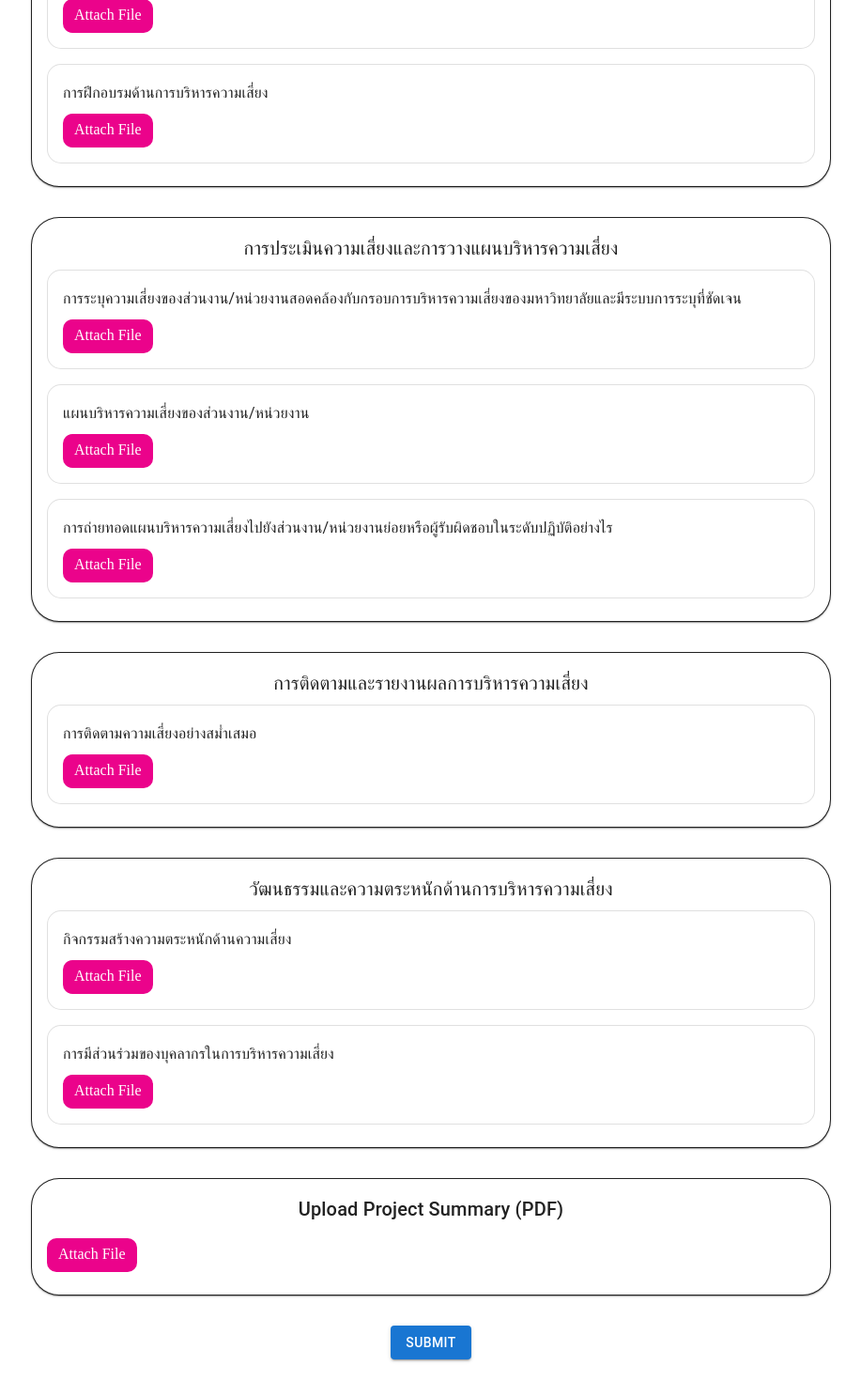
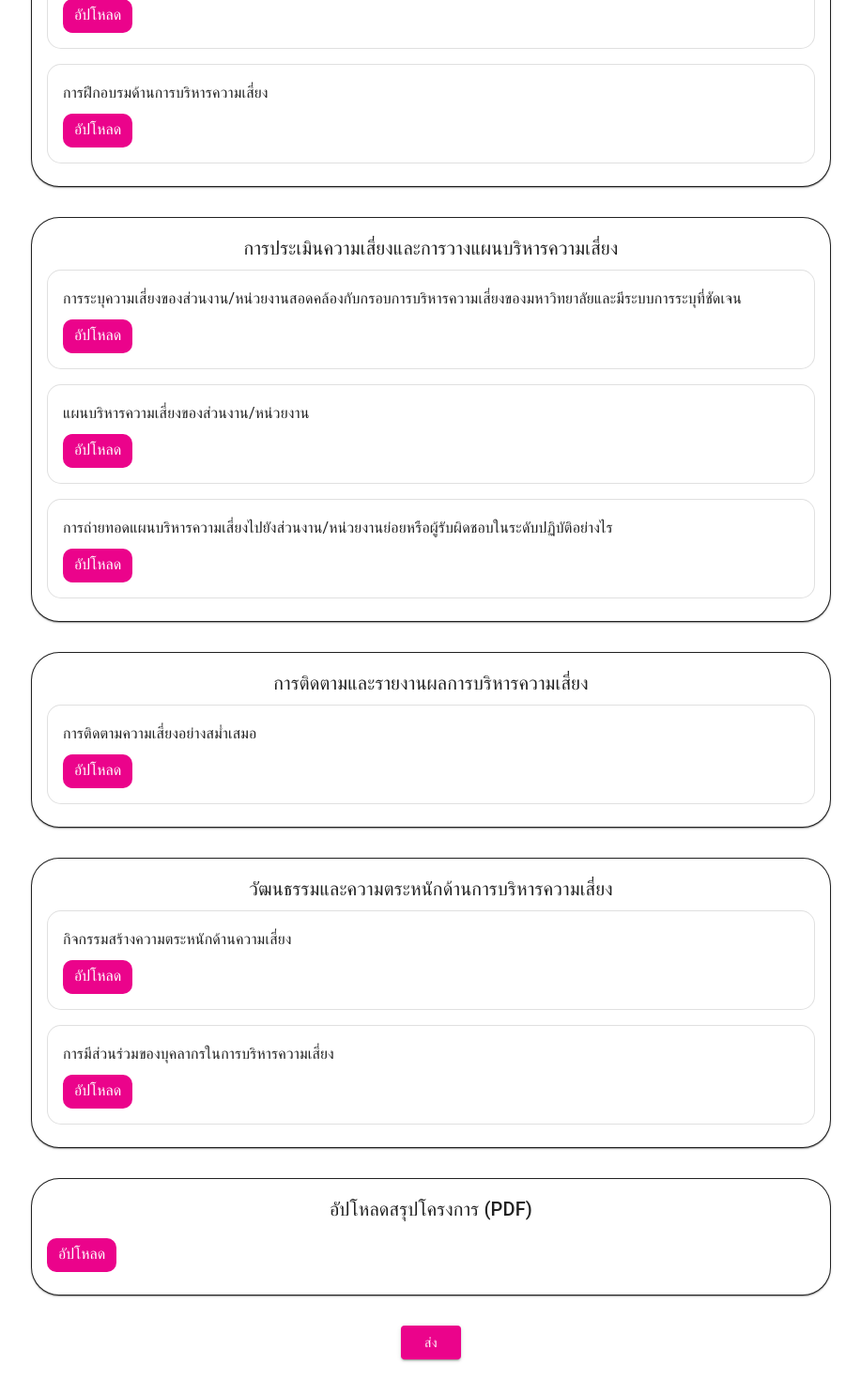
Before and after one commit to RoongChakkrin42/deepdoc_client, a Next.js app: page /submit in a window 1280 px wide. Shown: the part 880-2350 px from the top of the page at 94% size, without its empty margins (181-1098 px from the left). Built offline with nearby package versions, Linux system fonts and the light colour scheme.

Commit message:
improve ui

```diff
--- a/src/pages/submit.js
+++ b/src/pages/submit.js
@@ -165,7 +165,7 @@ export default function ProjectSubmissionForm() {
   return (
     <Container maxWidth="md" sx={{ py: 4 }}>
       <Typography variant="h4" align="center" gutterBottom>
-          Project Submission Form
+        แบบฟอร์มการส่งโครงการ
       </Typography>
       <Box component="form" onSubmit={handleSubmit}>
         <Stack spacing={2} sx={{ mb: 4 }}>
@@ -255,7 +255,7 @@ export default function ProjectSubmissionForm() {
           }}
         >
           <CardContent>
-              <Typography variant="h6" gutterBottom sx={{textAlign: 'center'}}>
+            <Typography variant="h6" gutterBottom sx={{ textAlign: "center" }}>
               การกำกับความเสี่ยงและธรรมาภิบาลองค์กร
             </Typography>
             <Stack spacing={2}>
@@ -289,7 +289,7 @@ export default function ProjectSubmissionForm() {
                       height: "20px",
                     }}
                   >
-                      Attach File
+                    อัปโหลด
                   </label>
                   {evidence1.first && (
                     <span style={{ marginTop: "8px", fontSize: "14px" }}>
@@ -332,7 +332,7 @@ export default function ProjectSubmissionForm() {
                       height: "20px",
                     }}
                   >
-                      Attach File
+                    อัปโหลด
                   </label>
                   {evidence1.second && (
                     <span style={{ marginTop: "8px", fontSize: "14px" }}>
@@ -375,7 +375,7 @@ export default function ProjectSubmissionForm() {
                       height: "20px",
                     }}
                   >
-                      Attach File
+                    อัปโหลด
                   </label>
                   {evidence1.third && (
                     <span style={{ marginTop: "8px", fontSize: "14px" }}>
@@ -418,7 +418,7 @@ export default function ProjectSubmissionForm() {
                       height: "20px",
                     }}
                   >
-                      Attach File
+                    อัปโหลด
                   </label>
                   {evidence1.fourth && (
                     <span style={{ marginTop: "8px", fontSize: "14px" }}>
@@ -437,7 +437,7 @@ export default function ProjectSubmissionForm() {
 
         <Card sx={{ mb: 4, border: 1, borderRadius: "30px" }}>
           <CardContent>
-              <Typography variant="h6" gutterBottom sx={{textAlign: 'center'}}>
+            <Typography variant="h6" gutterBottom sx={{ textAlign: "center" }}>
               การประเมินความเสี่ยงและการวางแผนบริหารความเสี่ยง
             </Typography>
             <Stack spacing={2}>
@@ -471,7 +471,7 @@ export default function ProjectSubmissionForm() {
                       height: "20px",
                     }}
                   >
-                      Attach File
+                    อัปโหลด
                   </label>
                   {evidence2.first && (
                     <span style={{ marginTop: "8px", fontSize: "14px" }}>
@@ -514,7 +514,7 @@ export default function ProjectSubmissionForm() {
                       height: "20px",
                     }}
                   >
-                      Attach File
+                    อัปโหลด
                   </label>
                   {evidence2.second && (
                     <span style={{ marginTop: "8px", fontSize: "14px" }}>
@@ -557,7 +557,7 @@ export default function ProjectSubmissionForm() {
                       height: "20px",
                     }}
                   >
-                      Attach File
+                    อัปโหลด
                   </label>
                   {evidence2.third && (
                     <span style={{ marginTop: "8px", fontSize: "14px" }}>
@@ -576,7 +576,7 @@ export default function ProjectSubmissionForm() {
 
         <Card sx={{ mb: 4, border: 1, borderRadius: "30px" }}>
           <CardContent>
-              <Typography variant="h6" gutterBottom sx={{textAlign: 'center'}}>
+            <Typography variant="h6" gutterBottom sx={{ textAlign: "center" }}>
               การติดตามและรายงานผลการบริหารความเสี่ยง
             </Typography>
             <Card variant="outlined" sx={{ p: 2, borderRadius: "15px" }}>
@@ -609,7 +609,7 @@ export default function ProjectSubmissionForm() {
                     height: "20px",
                   }}
                 >
-                    Attach File
+                  อัปโหลด
                 </label>
                 {evidence3.first && (
                   <span style={{ marginTop: "8px", fontSize: "14px" }}>
@@ -627,7 +627,7 @@ export default function ProjectSubmissionForm() {
 
         <Card sx={{ mb: 4, border: 1, borderRadius: "30px" }}>
           <CardContent>
-              <Typography variant="h6" gutterBottom sx={{textAlign: 'center'}}>
+            <Typography variant="h6" gutterBottom sx={{ textAlign: "center" }}>
               วัฒนธรรมและความตระหนักด้านการบริหารความเสี่ยง
             </Typography>
             <Stack spacing={2}>
@@ -661,7 +661,7 @@ export default function ProjectSubmissionForm() {
                       height: "20px",
                     }}
                   >
-                      Attach File
+                    อัปโหลด
                   </label>
                   {evidence4.first && (
                     <span style={{ marginTop: "8px", fontSize: "14px" }}>
@@ -704,7 +704,7 @@ export default function ProjectSubmissionForm() {
                       height: "20px",
                     }}
                   >
-                      Attach File
+                    อัปโหลด
                   </label>
                   {evidence4.second && (
                     <span style={{ marginTop: "8px", fontSize: "14px" }}>
@@ -723,8 +723,8 @@ export default function ProjectSubmissionForm() {
 
         <Card sx={{ mb: 4, border: 1, borderRadius: "30px" }}>
           <CardContent>
-              <Typography variant="h6" gutterBottom sx={{textAlign: 'center'}}>
-                Upload Project Summary (PDF)
+            <Typography variant="h6" gutterBottom sx={{ textAlign: "center" }}>
+              อัปโหลดสรุปโครงการ (PDF)
             </Typography>
             <Stack direction={"row"} spacing={2}>
               <input
@@ -751,14 +751,12 @@ export default function ProjectSubmissionForm() {
                   height: "20px",
                 }}
               >
-                  Attach File
+                อัปโหลด
               </label>
               {projectFile && (
-                  <span style={{ marginTop: "8px", fontSize: "14px" }}>
+                <span style={{ marginTop: "14px", fontSize: "16px" }}>
                   {Array.from(projectFile).map((file, index) => (
-                      <div style={{ marginBottom: 8 }} key={index}>
-                        {file.name}
-                      </div>
+                    <div key={index}>{file.name}</div>
                   ))}
                 </span>
               )}
@@ -772,8 +770,8 @@ export default function ProjectSubmissionForm() {
         </Card>
 
         <Box textAlign="center" sx={{ mt: 2 }}>
-            <Button variant="contained" type="submit">
-              Submit
+          <Button sx={{backgroundColor: "#eb038b"}} variant="contained" type="submit">
+            ส่ง
           </Button>
         </Box>
       </Box>
@@ -794,7 +792,7 @@ export default function ProjectSubmissionForm() {
             >
               <CircularProgress size={80} />
               <Typography>
-                  Uploading, please do not close this page...
+                กำลังอัพโหลด กรุณาอย่าปิดหน้านี้...
               </Typography>
             </Box>
           )}
@@ -808,10 +806,7 @@ export default function ProjectSubmissionForm() {
                   gap: 2,
                 }}
               >
-                  <CheckCircleOutlineIcon
-                    color="success"
-                    sx={{ fontSize: 80 }}
-                  />
+                <CheckCircleOutlineIcon color="success" sx={{ fontSize: 80 }} />
                 <Typography>Upload complete</Typography>
               </Box>
             </Fade>
```
Lines whose indentation alone changed are shown as unchanged.
